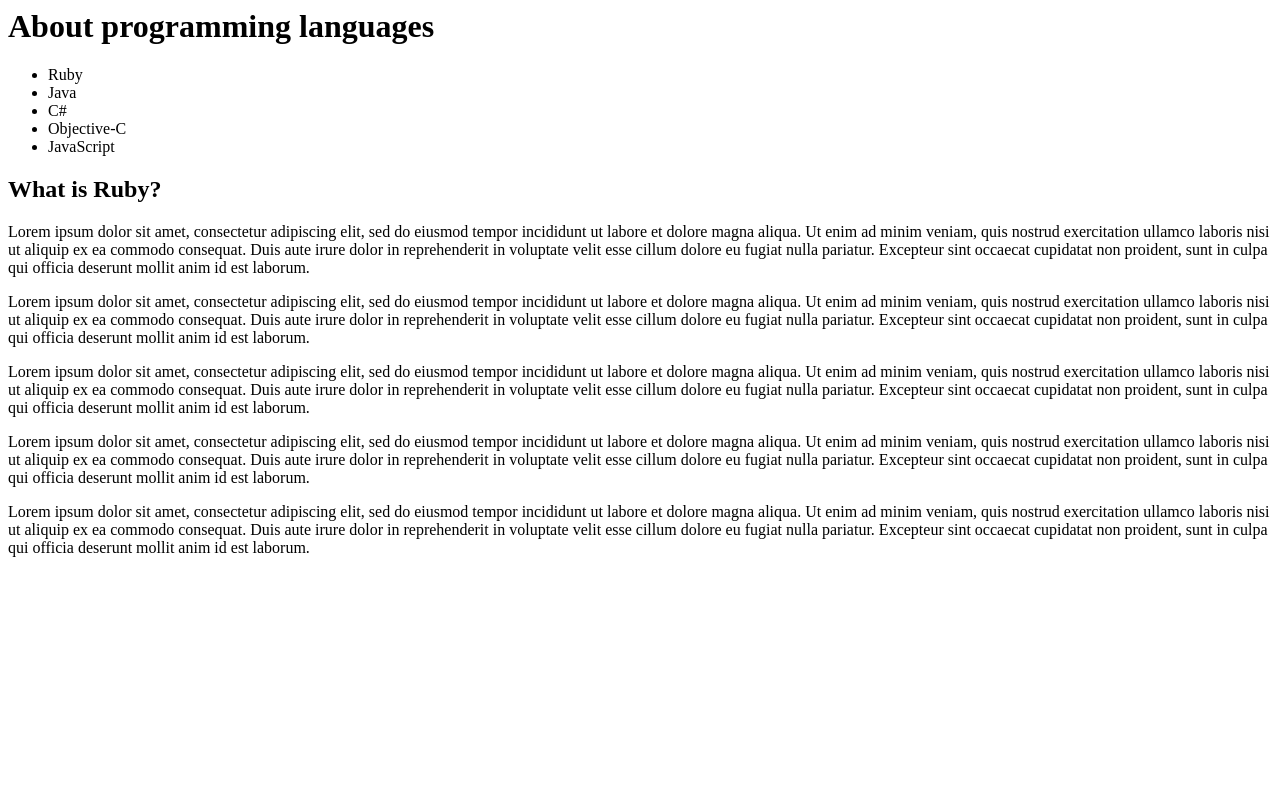
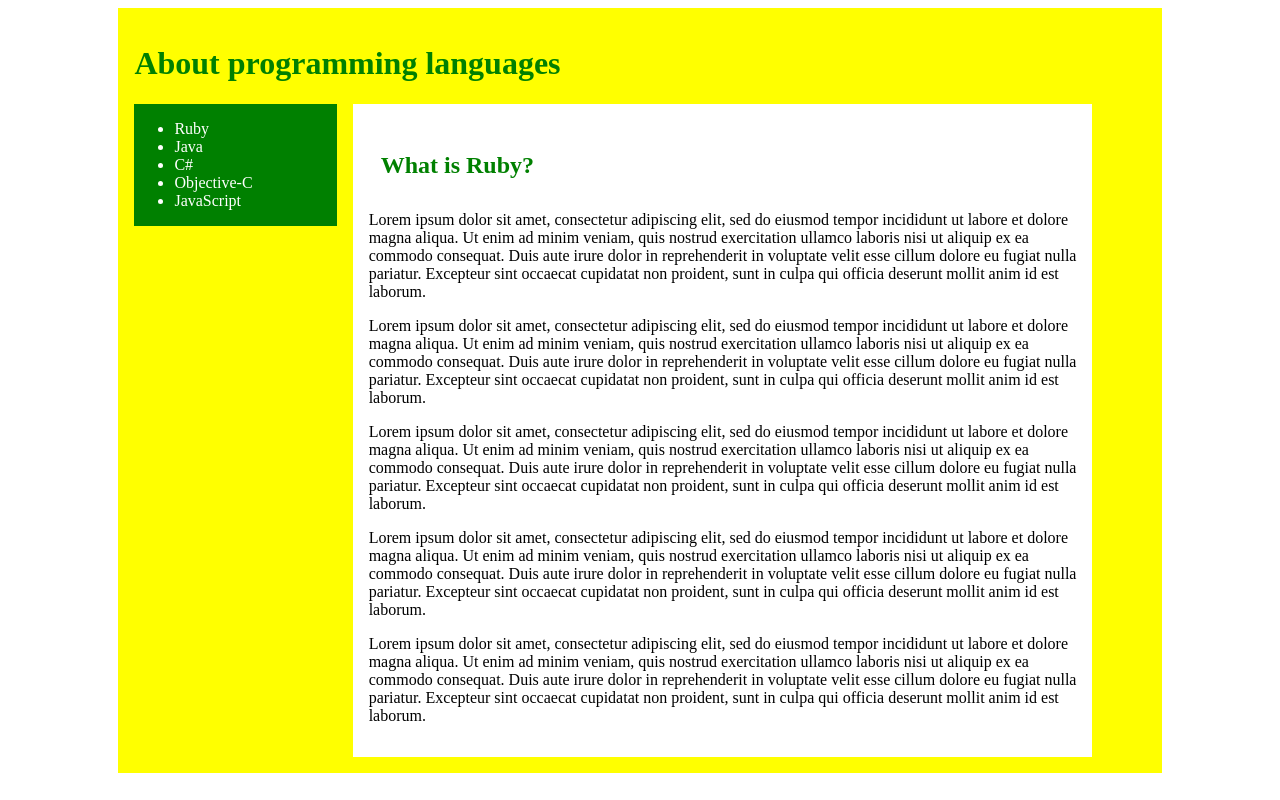
Before and after one commit to ichiroc/web-layout-4-2, a plain HTML site: page index.html in a window 1280 px wide. Drawn offline with Linux system fonts and the light colour scheme.

Commit message:
とりあえず完成

```diff
--- a/index.html
+++ b/index.html
@@ -2,12 +2,45 @@
     <head>
         <title>About programming languages</title>
         <style type="text/css">
+         #wrap{
+             padding: 1em;
+             background-color: yellow;
+             width: 80%;
+             margin: 0 auto;
+         }
+         #wrap:after {
+             content: "";
+             display: block;
+             clear: both;
+         }
+
+         #site-title{
+             color: green;
+             }
+         #sidebar{
+             width: 20%;
+             float: left;
+             background-color: green;
+             color: white;
+         }
+         #main{
+             width: 70%;
+             margin-left: 1em;
+             padding: 1em;
+             float: left;
+             background-color: white
+         }
+         #main h1{
+             padding: 0.5em;
+             color: green;
+         }
+
         </style>
     </head>
     <body>
-        <div>
-            <h1>About programming languages</h1>
-            <aside>
+        <div id="wrap">
+            <h1 id="site-title">About programming languages</h1>
+            <aside id="sidebar">
                 <nav>
                     <ul>
                         <li>Ruby</li>
```
